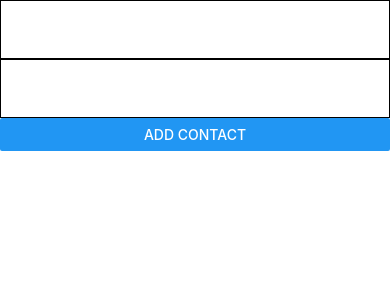
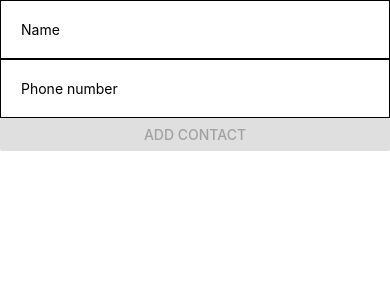
Before and after one commit to JG-11/cs50-react-native, a React Native app in the folder lecture-4/test-project/: screen / in a window 390 px wide. Both pictures are taken after a click on the button "TOGGLE ADD CONTACT". Shown: the top 300 px of the page. Built offline with nearby package versions, Linux system fonts and the light colour scheme.

Commit message:
Creating new contacts, and validating user input

```diff
--- a/lecture-4/test-project/AddContactForm.js
+++ b/lecture-4/test-project/AddContactForm.js
@@ -11,27 +11,52 @@ class AddContactForm extends React.Component {
 
     state = {
         name: '',
-        phone: ''
+        phone: '',
+        isFormValid: false
     }
 
     handleNameChange = name => {
-        this.setState({
-            name
-        })
+        this.setState({name}, this.validateForm)
     }
 
     handlePhoneChange = phone => {
-        this.setState({
-            phone
-        })
+        if(+phone >= 0 && phone.length <= 10) {
+            this.setState({phone}, this.validateForm)
+        }
+    }
+
+    handleSubmit = () => {
+        //this.props.onSubmit({...this.state})
+        if(+this.state.phone >= 0 && this.state.phone.length === 10 && this.state.name.length >= 3) {
+            this.props.onSubmit(this.state)
+        }
+    }
+
+    validateForm = () => {
+        if(+this.state.phone >= 0 && this.state.phone.length === 10 && this.state.name.length >= 3) {
+            this.setState({isFormValid: true})
+        } else {
+            this.setState({isFormValid: false})
+        }
     }
 
     render() {
         return (
             <View style={styles.container}>
-                <TextInput style={styles.input} value={this.state.name} onChangeText={this.handleNameChange}/>
-                <TextInput style={styles.input} value={this.state.phone} onChangeText={this.handlePhoneChange} keyboardType='numeric'/>
-                <Button title="Add contact"/>
+                <TextInput
+                    style={styles.input}
+                    value={this.state.name}
+                    onChangeText={this.handleNameChange}
+                    placeholder="Name"/>
+                <TextInput
+                    style={styles.input} value={this.state.phone}
+                    onChangeText={this.handlePhoneChange}
+                    keyboardType="numeric"
+                    placeholder="Phone number"/>
+                <Button
+                    title="Add contact"
+                    onPress={this.handleSubmit}
+                    disabled={!this.state.isFormValid}/>
             </View>
         )
     }
--- a/lecture-4/test-project/App.js
+++ b/lecture-4/test-project/App.js
@@ -32,11 +32,15 @@ export default class App extends React.Component {
     }))
   }
 
+  addContact = newContact => {
+    this.setState(prevState => ({
+      contacts: [...prevState.contacts, newContact],
+      showAddContactForm: false
+    }))
+  }
+
   render() {
-    if(this.state.showAddContactForm) {
-      return <AddContactForm />
-    }
-
+    if(this.state.showAddContactForm) return <AddContactForm onSubmit={this.addContact} />
     return (
       <View style={styles.container}>
         <Button title="toggle contacts" onPress={this.toggleContacts} />
```
